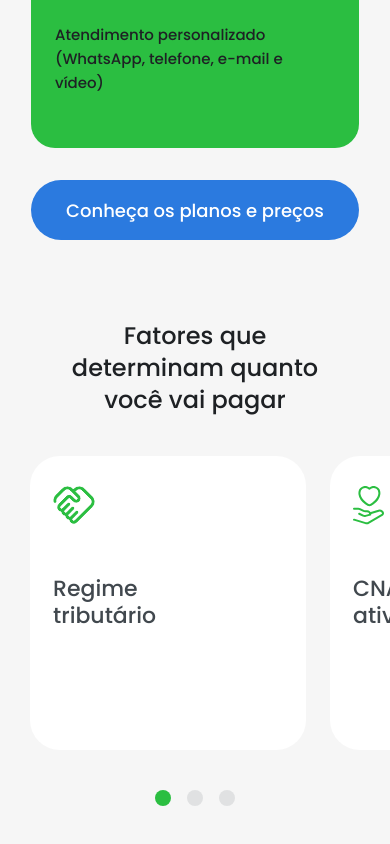
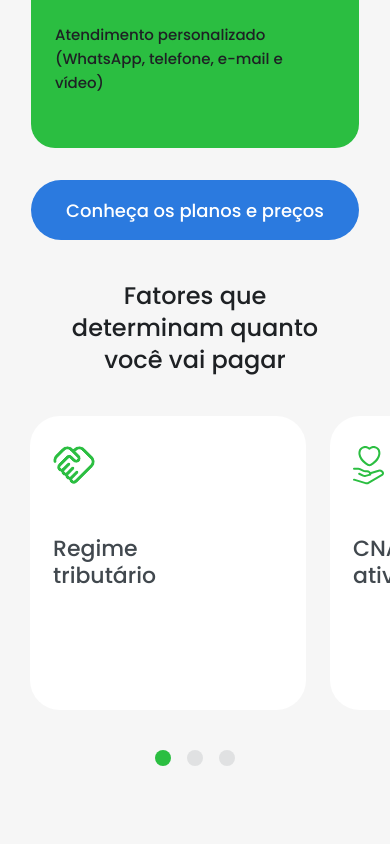
Before and after one commit to keilamadap/contabilidade-ui, a React (Vite) app: page / in a window 390 px wide. Shown: the part 1162-2006 px from the top of the page. After the commit the page ends 1968 px from the top, so only its background shows below. Built offline with nearby package versions, Linux system fonts and the light colour scheme; a web font is replaced by a local one.

Commit message:
refactor(theme): add theme usage and adjust spacing

```diff
--- a/src/components/Button/styles.js
+++ b/src/components/Button/styles.js
@@ -36,7 +36,7 @@ export const StyledButton = styled.button`
     cursor: not-allowed;
   }
 
-  @media (min-width: 1024px) {
+  @media (min-width: ${({ theme }) => theme.breakpoints.lg}) {
     font-family: ${({ theme }) => theme.fonts.secondary};
   }
 `;
--- a/src/components/FeatureCard/styles.js
+++ b/src/components/FeatureCard/styles.js
@@ -22,7 +22,7 @@ export const Card = styled.div`
     height: 240px;
   }
 
-  @media (min-width: 1024px) {
+  @media (min-width: ${({ theme }) => theme.breakpoints.lg}) {
     flex-direction: row;
     align-items: center;
     padding-left: 120px;
@@ -53,7 +53,7 @@ export const Icon = styled.img`
   height: 40px;
   flex-shrink: 0;
 
-  @media (min-width: 1024px) {
+  @media (min-width: ${({ theme }) => theme.breakpoints.lg}) {
     width: 35px;
     height: 35px;
     margin-top: -5px;
@@ -67,7 +67,7 @@ export const Text = styled.p`
   margin-top: 10px;
   color: ${({ theme }) => theme.colors.text};
 
-  @media (min-width: 1024px) {
+  @media (min-width: ${({ theme }) => theme.breakpoints.lg}) {
     margin-top: -16px;
   }
 `;
--- a/src/pages/Dobra3/styles.js
+++ b/src/pages/Dobra3/styles.js
@@ -4,8 +4,9 @@ import { Card } from "../../components/FeatureCard/styles";
 export const Wrapper = styled.section`
   padding: 40px 16px;
 
-  @media (min-width: 1024px) {
-    padding: 60px 232px;
+  @media (min-width: ${({ theme }) => theme.breakpoints.lg}) {
+    padding-top: 60px
+    padding-left: 232px;
     display: flex;
     flex-direction: column;
     align-items: center;
@@ -22,7 +23,7 @@ export const Title = styled.h2`
     font-weight: 700;
   }
 
-  @media (min-width: 1024px) {
+  @media (min-width: ${({ theme }) => theme.breakpoints.lg}) {
     font-size: 36px;
     line-height: 1.2;
     margin-bottom: 68px;
@@ -33,7 +34,7 @@ export const Content = styled.div`
   display: flex;
   flex-direction: column;
 
-  @media (min-width: 1024px) {
+  @media (min-width: ${({ theme }) => theme.breakpoints.lg}) {
     display: grid;
     grid-template-columns: 420px 1fr;
     align-items: stretch;
@@ -48,7 +49,7 @@ export const ImageWrapper = styled.div`
   z-index: 1;
   margin: 0 auto;
 
-  @media (min-width: 1024px) {
+  @media (min-width: ${({ theme }) => theme.breakpoints.lg}) {
     width: 476px;
     z-index: 10;
     height: 552px;
@@ -69,7 +70,7 @@ export const Features = styled.div`
   justify-content: center;
   align-items: center;
 
-  @media (min-width: 1024px) {
+  @media (min-width: ${({ theme }) => theme.breakpoints.lg}) {
     align-items: flex-start;
     justify-content: stretch;
     height: 615px;
@@ -105,7 +106,7 @@ export const ButtonWrapper = styled.div`
   display: flex;
   justify-content: center;
 
-  @media (min-width: 1024px) {
+  @media (min-width: ${({ theme }) => theme.breakpoints.lg}) {
     margin-top: 0px;
   }
 `;
@@ -113,7 +114,7 @@ export const ButtonWrapper = styled.div`
 export const BreakDesktop = styled.br`
   display: none;
 
-  @media (min-width: 1024px) {
+  @media (min-width: ${({ theme }) => theme.breakpoints.lg}) {
     display: block;
   }
 `;
@@ -121,7 +122,7 @@ export const BreakDesktop = styled.br`
 export const BreakMobile = styled.br`
   display: block;
 
-  @media (min-width: 1024px) {
+  @media (min-width: ${({ theme }) => theme.breakpoints.lg}) {
     display: none;
   }
 `;
--- a/src/pages/Dobra5/styles.js
+++ b/src/pages/Dobra5/styles.js
@@ -1,19 +1,15 @@
 import styled from "styled-components";
 
 export const Wrapper = styled.section`
-  padding-top: 40px;
   background: ${({ theme }) => theme.colors.background};
 
-  @media (min-width: 1024px) {
-    padding-top: 0px;
+  @media (min-width: ${({ theme }) => theme.breakpoints.lg}) {
     overflow-x: hidden;
-    min-height: 600px;
-    min-height: 60vh;
   }
 `;
 
 export const DesktopLayout = styled.div`
-  @media (min-width: 1024px) {
+  @media (min-width: ${({ theme }) => theme.breakpoints.lg}) {
     max-width: 1440px;
     margin: 0 auto;
     display: grid;
@@ -30,7 +26,7 @@ export const Title = styled.h2`
   line-height: 32px;
   margin-bottom: 40px;
 
-  @media (min-width: 1024px) {
+  @media (min-width: ${({ theme }) => theme.breakpoints.lg}) {
     text-align: start;
     font-size: 36px;
     padding-top: 60px;
@@ -40,7 +36,7 @@ export const Title = styled.h2`
 `;
 
 export const CardsArea = styled.div`
-  @media (min-width: 1024px) {
+  @media (min-width: ${({ theme }) => theme.breakpoints.lg}) {
     padding-top: 75px;
   }
 `;
@@ -50,7 +46,7 @@ export const Carousel = styled.div`
   touch-action: pan-x;
   width: 100%;
 
-  @media (max-width: 1023px) {
+  @media (max-width: ${({ theme }) => theme.breakpoints.lg}) {
     padding-left: 30px;
   }
 `;
@@ -65,7 +61,7 @@ export const Track = styled.div`
 export const Arrows = styled.div`
   display: none;
 
-  @media (min-width: 1024px) {
+  @media (min-width: ${({ theme }) => theme.breakpoints.lg}) {
     margin-top: 32px;
     display: flex;
     justify-content: center;
@@ -95,7 +91,7 @@ export const Dots = styled.div`
   gap: 16px;
   margin-bottom: 40px;
 
-  @media (min-width: 1024px) {
+  @media (min-width: ${({ theme }) => theme.breakpoints.lg}) {
     display: none;
   }
 
--- a/src/styles/theme.js
+++ b/src/styles/theme.js
@@ -17,4 +17,10 @@ export const theme = {
     primary: "'Poppins', system-ui, -apple-system, sans-serif",
     secondary: "'Inter', system-ui, -apple-system, sans-serif",
   },
+  breakpoints: {
+    sm: "640px",
+    md: "768px",
+    lg: "1024px",
+    xl: "1280px",
+  },
 };
```
